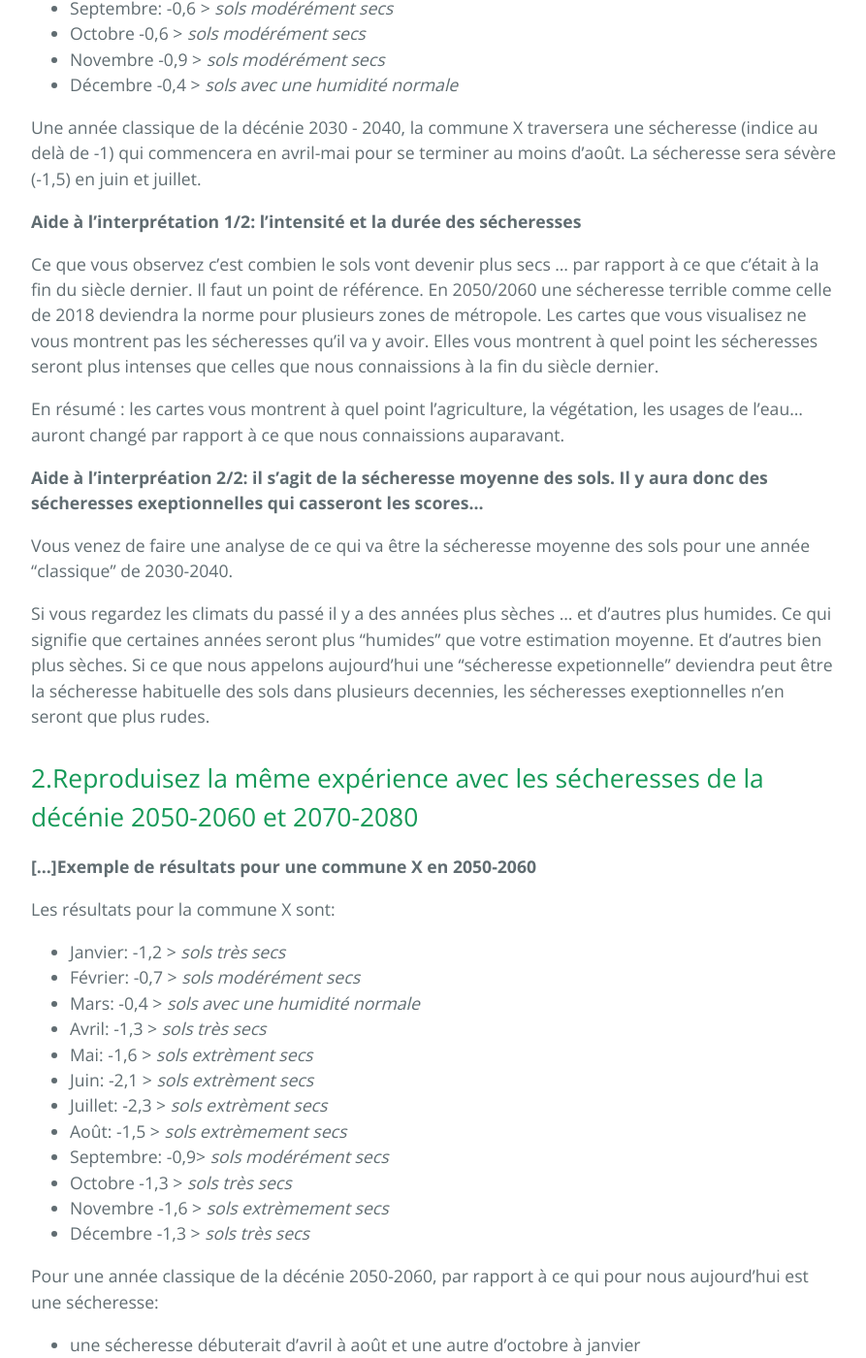
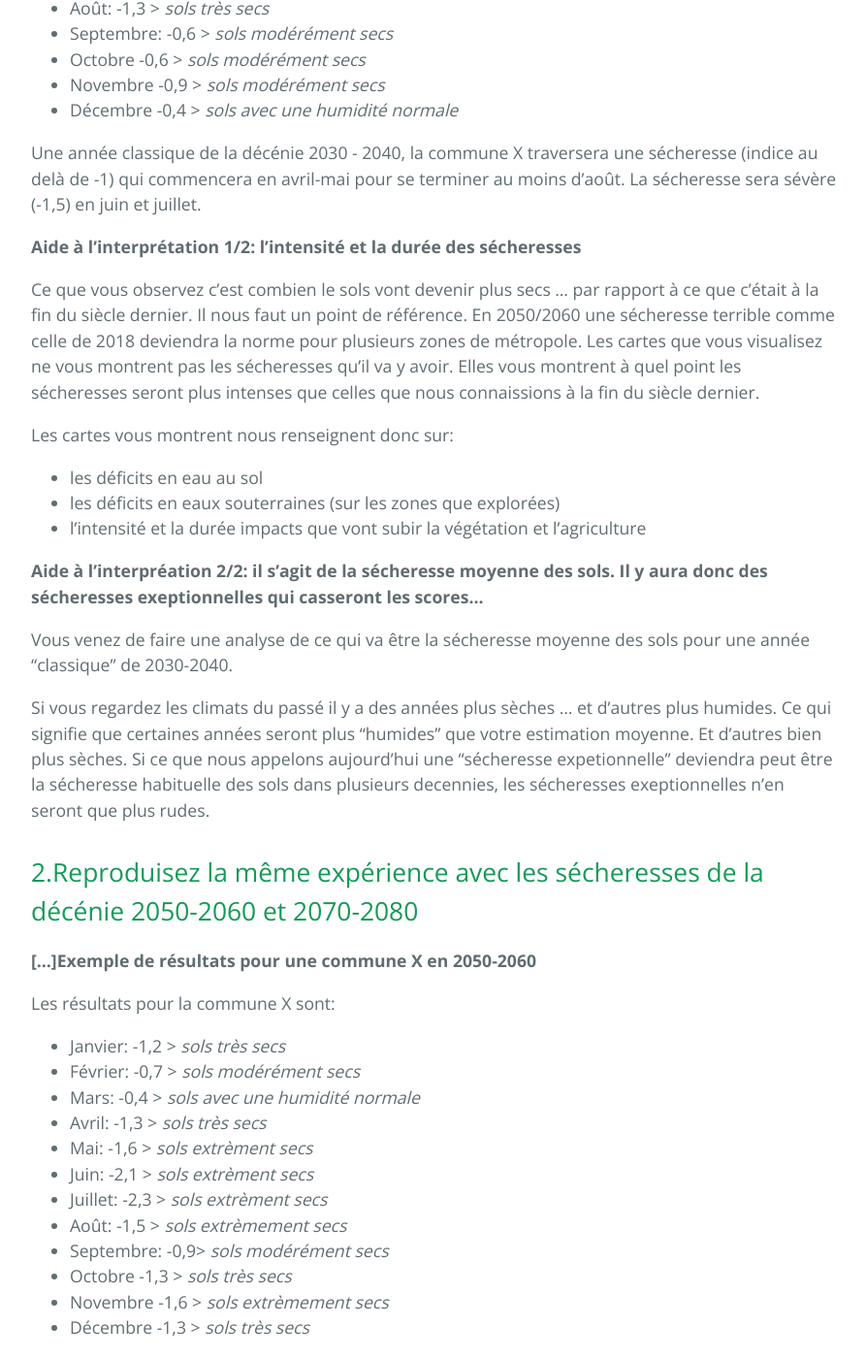
Before and after one commit to secheresses/Ancien-site, a Jekyll site: the page built from pages/penuries-eau/indice-sswi.md, in a window 1280 px wide and 1400 px high, scrolled down 2352 px. Shown: the whole window at 97% size, without its empty margins (192-1085 px from the left). Built offline with Jekyll 4.4.1, drawn with Linux system fonts in a browser that asks for light colours; some of the changed text lies outside the part shown.

Commit message:
justesse dans les propos sécheresses

```diff
--- a/pages/penuries-eau/indice-sswi.md
+++ b/pages/penuries-eau/indice-sswi.md
@@ -10,14 +10,15 @@ permalink: /indice-sswi
 Vous avez défini à l'étape 1 que vous étiez sur une zone potentiellement très sensible aux sécheresses.
 
 Vous allez pouvoir découvrir pour votre territoire sur les années 2030-2040, 2050-2060, 2070-2080
-* la durée des sécheresses moyennes (avec les mois de début et de fin)
+* les zones allant subir les plus forts manques en eau (déficit voire pénuries)
+* la durée des sécheresses à venir (avec les mois de début et de fin)
 * l'intensité des sécheresses moyennes durant ces périodes
 
 **Comment est-ce qu'on peut savoir ça?**
 
 Les données des climatologues et du GIEC sont visualisables sur un interface qui s'appelle Drias-Climat et sont sans cesse corrigées, années après années, et vérifiées en essayant de retrouver des climats du passé. Les [données climatiques](../donnees) sont fiables lorsqu'il s'agit de la haute des température. La plus grosse incertitude concerne le scénario sio-économique que vous choisirez. Vous aurez le choix entre scénario intermédiaire où l'humain à mis en place des politiques climatiques à l'échelle mondiale ou le modèle pessimiste aussi nommé *business as usual*.
 
-1.Définissez combien de temps les sécheresses moyennes vont durer en 2030-2040 et quelle sera leur intensité
+1.Définissez à quel point les sécheresses moyennes seront plus intenses en en 2030-2040 et quelle sera leur durées
 ---
 
 __Accédez aux données__
@@ -73,9 +74,12 @@ Une année classique de la décénie 2030 - 2040, la commune X traversera une s
 
 __Aide à l'interprétation 1/2: l'intensité et la durée des sécheresses__
 
-Ce que vous observez c’est combien le sols vont devenir plus secs ... par rapport à ce que c’était à la fin du siècle dernier. Il faut un point de référence. En 2050/2060 une sécheresse terrible comme celle de 2018 deviendra la norme pour plusieurs zones de métropole. Les cartes que vous visualisez ne vous montrent pas les sécheresses qu'il va y avoir. Elles vous montrent à quel point les sécheresses seront plus intenses que celles que nous connaissions à la fin du siècle dernier.
+Ce que vous observez c’est combien le sols vont devenir plus secs ... par rapport à ce que c’était à la fin du siècle dernier. Il nous faut un point de référence. En 2050/2060 une sécheresse terrible comme celle de 2018 deviendra la norme pour plusieurs zones de métropole. Les cartes que vous visualisez ne vous montrent pas les sécheresses qu'il va y avoir. Elles vous montrent à quel point les sécheresses seront plus intenses que celles que nous connaissions à la fin du siècle dernier.
 
-En résumé : les cartes vous montrent à quel point l’agriculture, la végétation, les usages de l’eau... auront changé par rapport à ce que nous connaissions auparavant.
+Les cartes vous montrent nous renseignent donc sur:
+* les déficits en eau au sol
+* les déficits en eaux souterraines (sur les zones que explorées)
+* l'intensité et la durée impacts que vont subir la végétation et l'agriculture
 
 __Aide à l'interpréation 2/2: il s'agit de la sécheresse moyenne des sols. Il y aura donc des sécheresses exeptionnelles qui casseront les scores...__
 
@@ -109,7 +113,11 @@ Pour une année classique de la décénie 2050-2060, par rapport à ce qui pour
 3.Les sécheresses à venir sont-elles en mesure de causer des pénuries d'eau potable?
 ---
 
-Plusieurs mois de sécheresses peuvent causer des pénuries d'eau pour certaines municipalités. Votre municipalité est-elle concernée? C'est ce que nous allons chercher à savoir à l'[étape 3 du tutoriel](../eau-perrenite).
+Dans le cas où les sécheresses seront plus longues et plus intenses il est à prévoir, sur les zones que nous explorons:
+* une diminution des réserves d'eau souterraines (déficits) qui peuvent devenir chroniques.
+* pouvant mener (comme ça a été le cas lors de la sécheresse de 2018) à des pénuries d'eau potable
+
+Votre municipalité va t-elle subir des déficits d'eau et devoir remodeler sa gestion de l'eau? Ou y a t-il jusqu'à un risque de pénurie d'eau potable? C'est ce que nous allons chercher à savoir à l'[étape 3 du tutoriel](../eau-perrenite).
 
 Bonus 1
 ---
```
Also changed, not shown: pages/risques-penurie-eau.md (+8 -3 lines).
